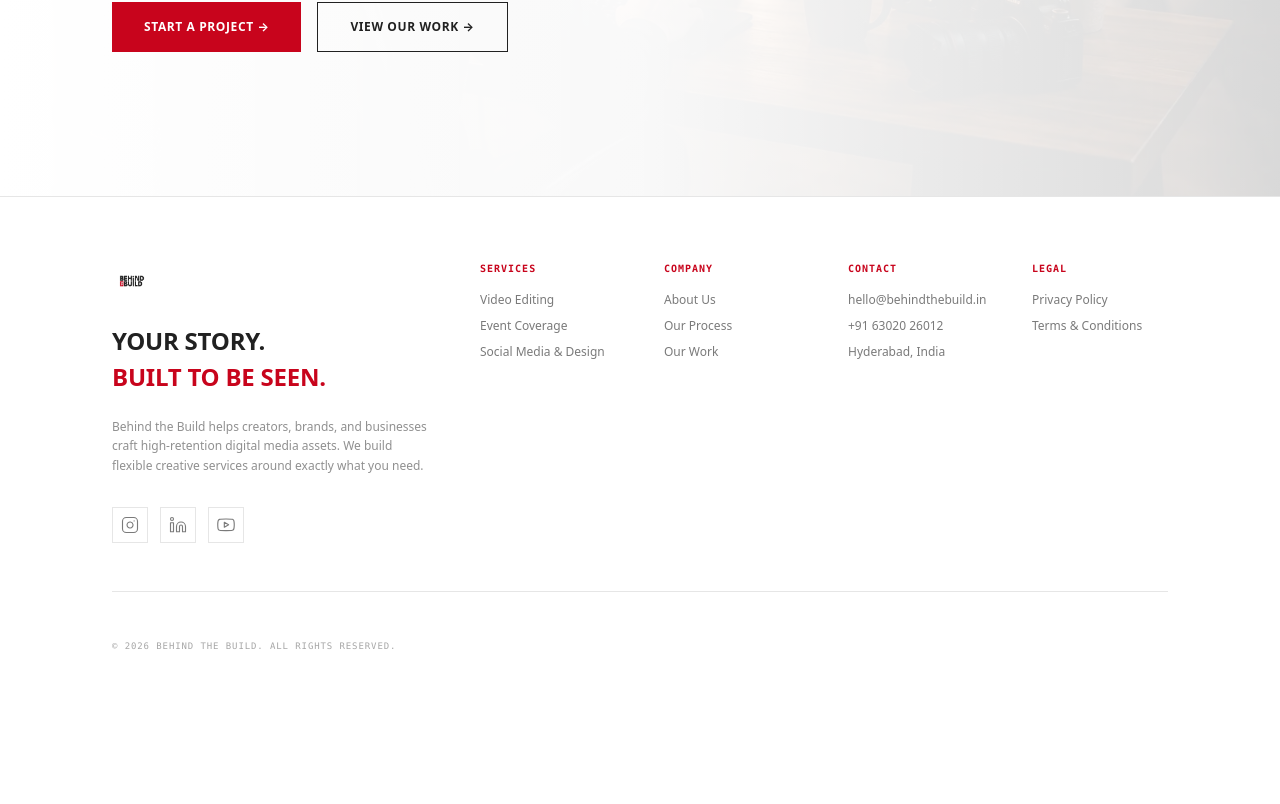
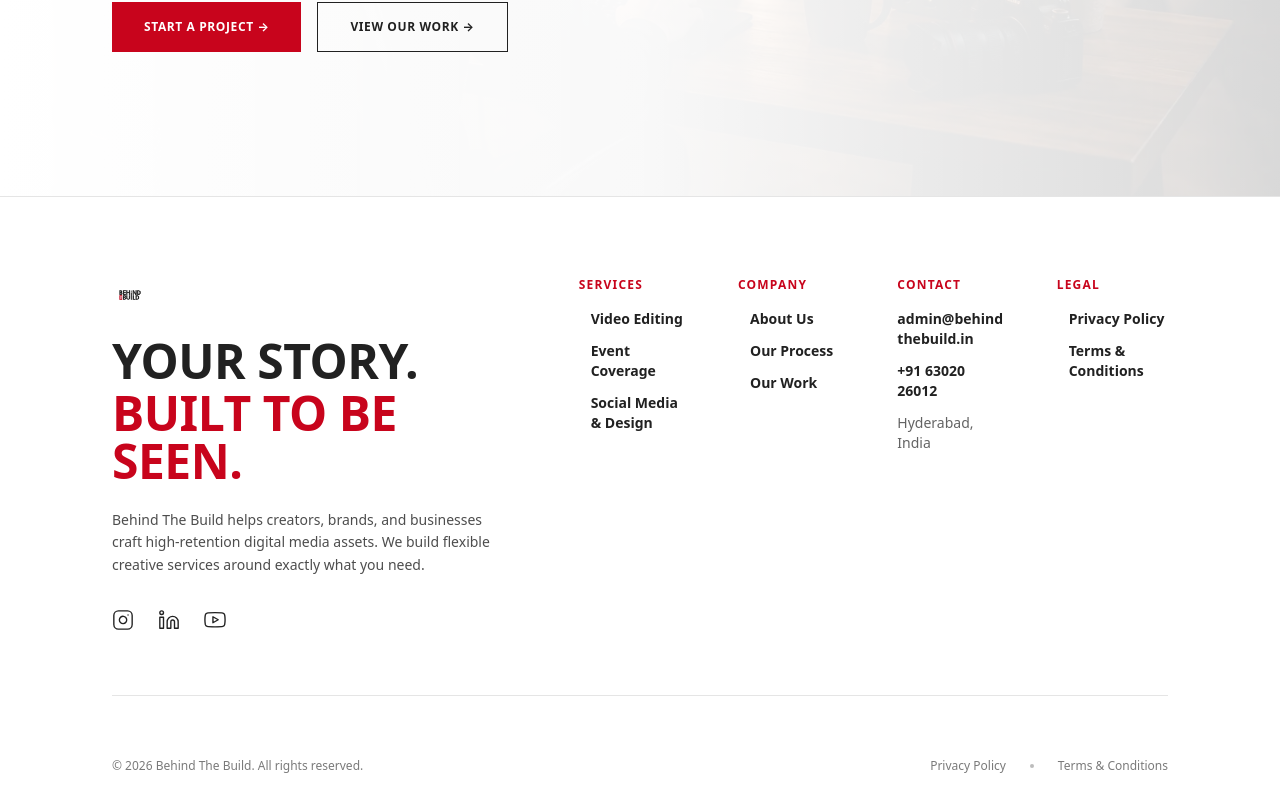
Before and after one commit to behindthebuildmedia/behind-the-build, a React (Vite) app: page / in a window 1280 px wide. Shown: the part 6653-7457 px from the top of the page. Before the commit the page ends 7331 px from the top, so only its background shows below. Built offline with nearby package versions, Linux system fonts and the light colour scheme.

Commit message:
Redesign footer component into premium editorial layout

```diff
--- a/src/sections/Footer/Footer.jsx
+++ b/src/sections/Footer/Footer.jsx
@@ -1,9 +1,8 @@
-import { ArrowRight } from 'lucide-react';
 import logoUrl from '../../assets/images/btb logo.webp';
 
 // Custom inline SVG icons to prevent lucide-react version export errors
 const InstagramIcon = (props) => (
-  <svg viewBox="0 0 24 24" width="18" height="18" stroke="currentColor" strokeWidth="1.5" fill="none" strokeLinecap="round" strokeLinejoin="round" {...props}>
+  <svg viewBox="0 0 24 24" width="22" height="22" stroke="currentColor" strokeWidth="1.5" fill="none" strokeLinecap="round" strokeLinejoin="round" {...props}>
     <rect x="2" y="2" width="20" height="20" rx="5" ry="5"></rect>
     <path d="M16 11.37A4 4 0 1 1 12.63 8 4 4 0 0 1 16 11.37z"></path>
     <line x1="17.5" y1="6.5" x2="17.51" y2="6.5"></line>
@@ -11,7 +10,7 @@
 );
 
 const LinkedinIcon = (props) => (
-  <svg viewBox="0 0 24 24" width="18" height="18" stroke="currentColor" strokeWidth="1.5" fill="none" strokeLinecap="round" strokeLinejoin="round" {...props}>
+  <svg viewBox="0 0 24 24" width="22" height="22" stroke="currentColor" strokeWidth="1.5" fill="none" strokeLinecap="round" strokeLinejoin="round" {...props}>
     <path d="M16 8a6 6 0 0 1 6 6v7h-4v-7a2 2 0 0 0-2-2 2 2 0 0 0-2 2v7h-4v-7a6 6 0 0 1 6-6z"></path>
     <rect x="2" y="9" width="4" height="12"></rect>
     <circle cx="4" cy="4" r="2"></circle>
@@ -19,7 +18,7 @@
 );
 
 const YoutubeIcon = (props) => (
-  <svg viewBox="0 0 24 24" width="18" height="18" stroke="currentColor" strokeWidth="1.5" fill="none" strokeLinecap="round" strokeLinejoin="round" {...props}>
+  <svg viewBox="0 0 24 24" width="22" height="22" stroke="currentColor" strokeWidth="1.5" fill="none" strokeLinecap="round" strokeLinejoin="round" {...props}>
     <path d="M22.54 6.42a2.78 2.78 0 0 0-1.94-2C18.88 4 12 4 12 4s-6.88 0-8.6.46a2.78 2.78 0 0 0-1.94 2A29 29 0 0 0 1 11.75a29 29 0 0 0 .46 5.33A2.78 2.78 0 0 0 3.4 19c1.72.46 8.6.46 8.6.46s6.88 0 8.6-.46a2.78 2.78 0 0 0 1.94-2 29 29 0 0 0 .46-5.25 29 29 0 0 0-.46-5.33z"></path>
     <polygon points="9.75 15.02 15.5 11.75 9.75 8.48 9.75 15.02"></polygon>
   </svg>
@@ -38,42 +37,48 @@
     }
   };
 
+  const linkClass = "group flex items-center gap-1.5 text-brand-charcoal hover:text-[#C8041C] font-bold text-sm transition-all duration-300 transform hover:translate-x-1";
+
+  const hoverDot = (
+    <span className="w-1.5 h-1.5 bg-[#C8041C] rounded-none scale-0 group-hover:scale-100 transition-transform duration-300 shrink-0" />
+  );
+
   return (
     <footer
       id="footer"
-      className="bg-brand-white text-brand-charcoal pt-16 pb-6 relative overflow-hidden z-10 text-left font-sans border-t border-[#E6E6E6]"
+      className="bg-brand-white text-brand-charcoal pt-20 pb-8 relative overflow-hidden z-10 text-left font-sans border-t border-[#E5E5E5]"
     >
-      <div className="max-w-6xl mx-auto px-6 md:px-12 relative z-10 space-y-12">
+      <div className="max-w-6xl mx-auto px-6 md:px-12 relative z-10 space-y-16">
 
         {/* Main Grid: Left Column Brand + Right Columns Links */}
-        <div className="grid grid-cols-1 lg:grid-cols-12 gap-12 items-start">
+        <div className="grid grid-cols-1 lg:grid-cols-12 gap-12 lg:gap-16 items-start">
 
           {/* Brand Info */}
-          <div className="lg:col-span-4 space-y-6">
+          <div className="lg:col-span-5 space-y-6">
             <img
               src={logoUrl}
               alt="Behind the Build Logo"
-              width="160"
-              height="60"
-              className="h-10 w-auto object-contain"
+              width="140"
+              height="52"
+              className="h-9 w-auto object-contain"
               loading="lazy"
             />
 
             <div className="space-y-1">
-              <h3 className="text-xl sm:text-2xl font-black uppercase tracking-tight text-brand-charcoal leading-none">
+              <h3 className="text-3xl sm:text-4xl md:text-5xl font-black uppercase tracking-tight text-brand-charcoal leading-none">
                 YOUR STORY.
               </h3>
-              <h3 className="text-xl sm:text-2xl font-black uppercase tracking-tight text-[#C8041C] leading-none">
+              <h3 className="text-3xl sm:text-4xl md:text-5xl font-black uppercase tracking-tight text-[#C8041C] leading-none">
                 BUILT TO BE SEEN.
               </h3>
             </div>
 
-            <p className="text-xs text-brand-charcoal/50 leading-relaxed font-normal max-w-xs">
-              Behind the Build helps creators, brands, and businesses craft high-retention digital media assets. We build flexible creative services around exactly what you need.
+            <p className="text-sm text-brand-charcoal/80 leading-relaxed font-normal max-w-[500px]">
+              Behind The Build helps creators, brands, and businesses craft high-retention digital media assets. We build flexible creative services around exactly what you need.
             </p>
 
             {/* Social Icons row */}
-            <div className="flex gap-3 pt-2">
+            <div className="flex gap-6 pt-2">
               {[
                 { icon: InstagramIcon, href: 'https://instagram.com/behindthebuild', label: 'Instagram' },
                 { icon: LinkedinIcon, href: 'https://linkedin.com/company/behindthebuild', label: 'LinkedIn' },
@@ -86,7 +91,8 @@
                     href={social.href}
                     target="_blank"
                     rel="noopener noreferrer"
-                    className="w-9 h-9 border border-[#E6E6E6] flex items-center justify-center text-brand-charcoal/60 hover:text-[#C8041C] hover:border-brand-charcoal/30 transition-all duration-300"
+                    className="text-brand-charcoal hover:text-[#C8041C] transition-all duration-300 hover:scale-110"
+                    aria-label={social.label}
                   >
                     <IconComponent />
                   </a>
@@ -96,18 +102,18 @@
           </div>
 
           {/* Links Column Wrapper */}
-          <div className="lg:col-span-8 grid grid-cols-2 md:grid-cols-4 gap-8 lg:gap-12 w-full">
+          <div className="lg:col-span-7 grid grid-cols-1 sm:grid-cols-2 md:grid-cols-4 gap-8 lg:gap-12 w-full">
 
             {/* Services Links */}
-            <div>
-              <h4 className="text-[10px] font-bold text-[#C8041C] tracking-widest uppercase mb-4 font-mono">
+            <div className="space-y-4">
+              <h4 className="text-xs font-bold text-[#C8041C] tracking-widest uppercase font-sans">
                 SERVICES
               </h4>
-              <ul className="space-y-2.5 text-xs text-brand-charcoal/60 font-sans font-medium">
+              <ul className="space-y-3">
                 {[
-                  { label: 'Video Editing', id: '#services' },
-                  { label: 'Event Coverage', id: '#services' },
-                  { label: 'Social Media & Design', id: '#services' }
+                  { label: 'Video Editing', id: '#build-plan' },
+                  { label: 'Event Coverage', id: '#build-plan' },
+                  { label: 'Social Media & Design', id: '#build-plan' }
                 ].map((item, idx) => (
                   <li key={idx}>
                     <a
@@ -116,9 +122,10 @@
                         e.preventDefault();
                         handleNavClick(item.id);
                       }}
-                      className="hover:text-[#C8041C] transition-colors"
+                      className={linkClass}
                     >
-                      {item.label}
+                      {hoverDot}
+                      <span>{item.label}</span>
                     </a>
                   </li>
                 ))}
@@ -126,13 +133,13 @@
             </div>
 
             {/* Company Links */}
-            <div>
-              <h4 className="text-[10px] font-bold text-[#C8041C] tracking-widest uppercase mb-4 font-mono">
+            <div className="space-y-4">
+              <h4 className="text-xs font-bold text-[#C8041C] tracking-widest uppercase font-sans">
                 COMPANY
               </h4>
-              <ul className="space-y-2.5 text-xs text-brand-charcoal/60 font-sans font-medium">
+              <ul className="space-y-3">
                 {[
-                  { label: 'About Us', id: '#connect' },
+                  { label: 'About Us', id: '#about' },
                   { label: 'Our Process', id: '#process' },
                   { label: 'Our Work', id: '#work' }
                 ].map((item, idx) => (
@@ -143,9 +150,10 @@
                         e.preventDefault();
                         handleNavClick(item.id);
                       }}
-                      className="hover:text-[#C8041C] transition-colors"
+                      className={linkClass}
                     >
-                      {item.label}
+                      {hoverDot}
+                      <span>{item.label}</span>
                     </a>
                   </li>
                 ))}
@@ -153,39 +161,55 @@
             </div>
 
             {/* Contact Info */}
-            <div>
-              <h4 className="text-[10px] font-bold text-[#C8041C] tracking-widest uppercase mb-4 font-mono">
+            <div className="space-y-4">
+              <h4 className="text-xs font-bold text-[#C8041C] tracking-widest uppercase font-sans">
                 CONTACT
               </h4>
-              <ul className="space-y-2.5 text-xs text-brand-charcoal/60 font-sans font-medium">
+              <ul className="space-y-3">
                 <li>
-                  <a href="mailto:hello@behindthebuild.in" className="hover:text-[#C8041C] transition-colors">
-                    hello@behindthebuild.in
+                  <a
+                    href="mailto:admin@behindthebuild.in"
+                    className="text-brand-charcoal hover:text-[#C8041C] font-bold text-sm transition-colors duration-300 break-words block"
+                  >
+                    admin@behindthebuild.in
                   </a>
                 </li>
                 <li>
-                  <a href="tel:+916302026012" className="hover:text-[#C8041C] transition-colors">
+                  <a
+                    href="tel:+916302026012"
+                    className="text-brand-charcoal hover:text-[#C8041C] font-bold text-sm transition-colors duration-300 block"
+                  >
                     +91 63020 26012
                   </a>
                 </li>
-                <li>Hyderabad, India</li>
+                <li className="text-brand-charcoal/70 font-medium text-sm">
+                  Hyderabad, India
+                </li>
               </ul>
             </div>
 
             {/* Legal Links */}
-            <div>
-              <h4 className="text-[10px] font-bold text-[#C8041C] tracking-widest uppercase mb-4 font-mono">
+            <div className="space-y-4">
+              <h4 className="text-xs font-bold text-[#C8041C] tracking-widest uppercase font-sans">
                 LEGAL
               </h4>
-              <ul className="space-y-2.5 text-xs text-brand-charcoal/60 font-sans font-medium">
+              <ul className="space-y-3">
                 <li>
-                  <a href="/privacy" className="hover:text-[#C8041C] transition-colors">
-                    Privacy Policy
+                  <a
+                    href="/privacy"
+                    className={linkClass}
+                  >
+                    {hoverDot}
+                    <span>Privacy Policy</span>
                   </a>
                 </li>
                 <li>
-                  <a href="/terms" className="hover:text-[#C8041C] transition-colors">
-                    Terms & Conditions
+                  <a
+                    href="/terms"
+                    className={linkClass}
+                  >
+                    {hoverDot}
+                    <span>Terms & Conditions</span>
                   </a>
                 </li>
               </ul>
@@ -196,13 +220,18 @@
         </div>
 
         {/* Divider */}
-        <hr className="border-[#E6E6E6] w-full" />
+        <hr className="border-[#E5E5E5] w-full" />
 
-        {/* Bottom Copyright */}
-        <div className="flex flex-col md:flex-row justify-between items-center gap-4 text-left">
-          <p className="text-[9px] font-mono tracking-widest uppercase text-brand-charcoal/40">
-            &copy; {currentYear} BEHIND THE BUILD. ALL RIGHTS RESERVED.
+        {/* Bottom Copyright & Legal links alignment */}
+        <div className="flex flex-col md:flex-row justify-between items-start md:items-center gap-4 text-xs font-sans text-brand-charcoal/60 leading-none">
+          <p className="font-medium">
+            &copy; 2026 Behind The Build. All rights reserved.
           </p>
+          <div className="hidden md:flex gap-6 items-center">
+            <a href="/privacy" className="hover:text-[#C8041C] transition-colors font-medium">Privacy Policy</a>
+            <span className="w-1 h-1 bg-brand-charcoal/30 rounded-full" />
+            <a href="/terms" className="hover:text-[#C8041C] transition-colors font-medium">Terms & Conditions</a>
+          </div>
         </div>
 
       </div>
```
